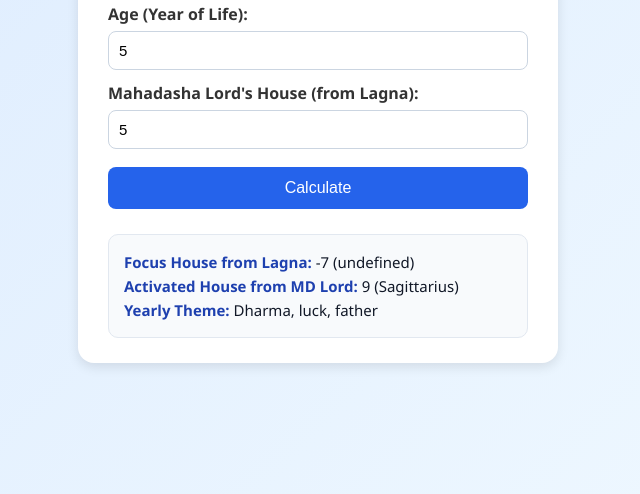
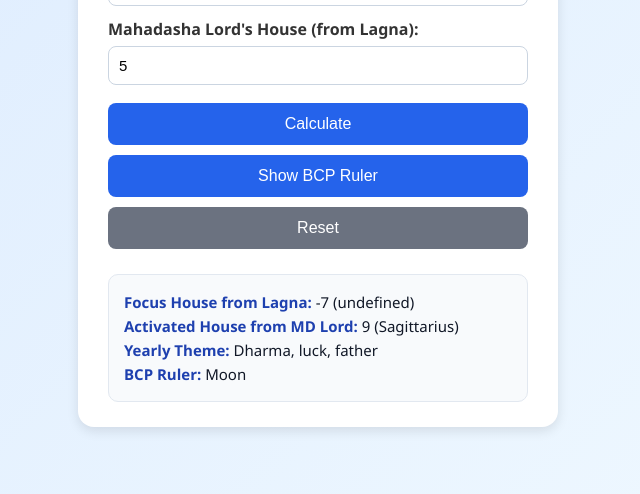
Before and after one commit to akranthi113/BCPfusioncalc, a plain HTML site: page index.html in a window 1280 px wide. Both pictures are taken after typing "5", "5" into the empty fields and a click on the button "Calculate". Shown: the part 306-800 px from the top of the page, without its empty margins (322-962 px from the left). Drawn offline with Linux system fonts and the light colour scheme.

Commit message:
Update index.html

```diff
--- a/index.html
+++ b/index.html
@@ -55,6 +55,13 @@
       box-shadow: 0 0 0 3px rgba(59, 130, 246, 0.2);
     }
 
+    .btn-group {
+      display: flex;
+      flex-direction: column;
+      gap: 10px;
+      margin-top: 18px;
+    }
+
     button {
       width: 100%;
       background: #2563eb;
@@ -64,12 +71,19 @@
       border-radius: 8px;
       font-size: 16px;
       cursor: pointer;
-      margin-top: 18px;
       transition: background 0.3s ease;
     }
 
     button:hover {
       background: #1d4ed8;
+    }
+
+    button.reset {
+      background: #6b7280;
+    }
+
+    button.reset:hover {
+      background: #4b5563;
     }
 
     #output {
@@ -128,13 +142,30 @@
     <label for="mdHouse">Mahadasha Lord's House (from Lagna):</label>
     <input type="number" id="mdHouse" min="1" max="12" placeholder="Enter house number (1–12)">
 
-    <button onclick="calculate()">Calculate</button>
+    <div class="btn-group">
+      <button onclick="calculate()">Calculate</button>
+      <button onclick="showBCPRuler()">Show BCP Ruler</button>
+      <button class="reset" onclick="resetForm()">Reset</button>
+    </div>
 
     <div id="output"></div>
   </div>
 
   <script>
     const signs = ["Aries", "Taurus", "Gemini", "Cancer", "Leo", "Virgo", "Libra", "Scorpio", "Sagittarius", "Capricorn", "Aquarius", "Pisces"];
+
+    function getBCPRuler(age) {
+      if (age >= 1 && age <= 12) return "Moon";
+      if (age >= 13 && age <= 24) return "Mercury";
+      if (age >= 25 && age <= 36) return "Venus";
+      if (age >= 37 && age <= 48) return "Sun";
+      if (age >= 49 && age <= 60) return "Mars";
+      if (age >= 61 && age <= 72) return "Jupiter";
+      if (age >= 73 && age <= 84) return "Saturn";
+      if (age >= 85 && age <= 96) return "Rahu";
+      if (age >= 97 && age <= 108) return "Ketu";
+      return "Out of defined BCP range";
+    }
 
     function calculate() {
       const lagna = document.getElementById("lagna").value;
@@ -170,12 +201,37 @@
       ];
 
       const theme = houseThemes[activatedHouseFromLagna];
+      const bcpRuler = getBCPRuler(age);
 
       document.getElementById("output").innerHTML = `
         <strong>Focus House from Lagna:</strong> ${focusFromLagna + 1} (${focusSignFromLagna})<br>
         <strong>Activated House from MD Lord:</strong> ${activatedHouseFromLagna + 1} (${activatedSign})<br>
-        <strong>Yearly Theme:</strong> ${theme}
+        <strong>Yearly Theme:</strong> ${theme}<br>
+        <strong>BCP Ruler:</strong> ${bcpRuler}
       `;
+    }
+
+    function showBCPRuler() {
+      const rulersList = `
+        <strong>BCP Rulers by Age Range:</strong><br>
+        1–12 → Moon<br>
+        13–24 → Mercury<br>
+        25–36 → Venus<br>
+        37–48 → Sun<br>
+        49–60 → Mars<br>
+        61–72 → Jupiter<br>
+        73–84 → Saturn<br>
+        85–96 → Rahu<br>
+        97–108 → Ketu
+      `;
+      document.getElementById("output").innerHTML = rulersList;
+    }
+
+    function resetForm() {
+      document.getElementById("lagna").selectedIndex = 0;
+      document.getElementById("age").value = "";
+      document.getElementById("mdHouse").value = "";
+      document.getElementById("output").innerHTML = "";
     }
   </script>
 </body>
```
